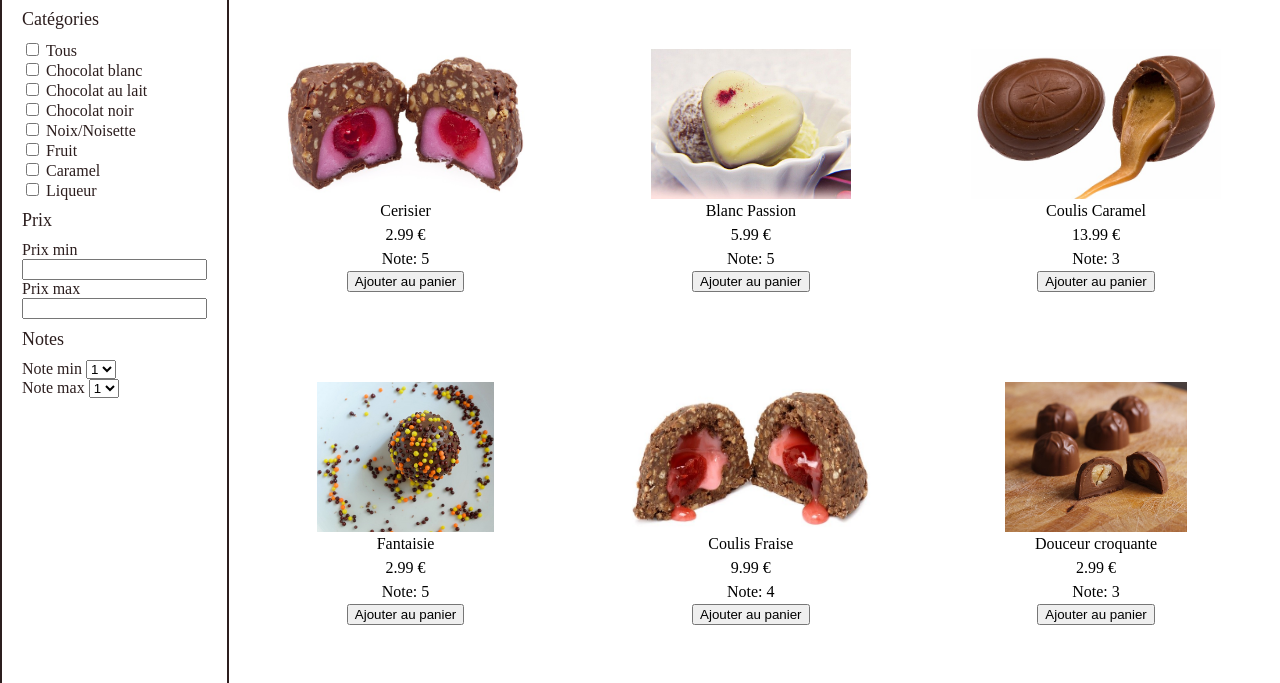
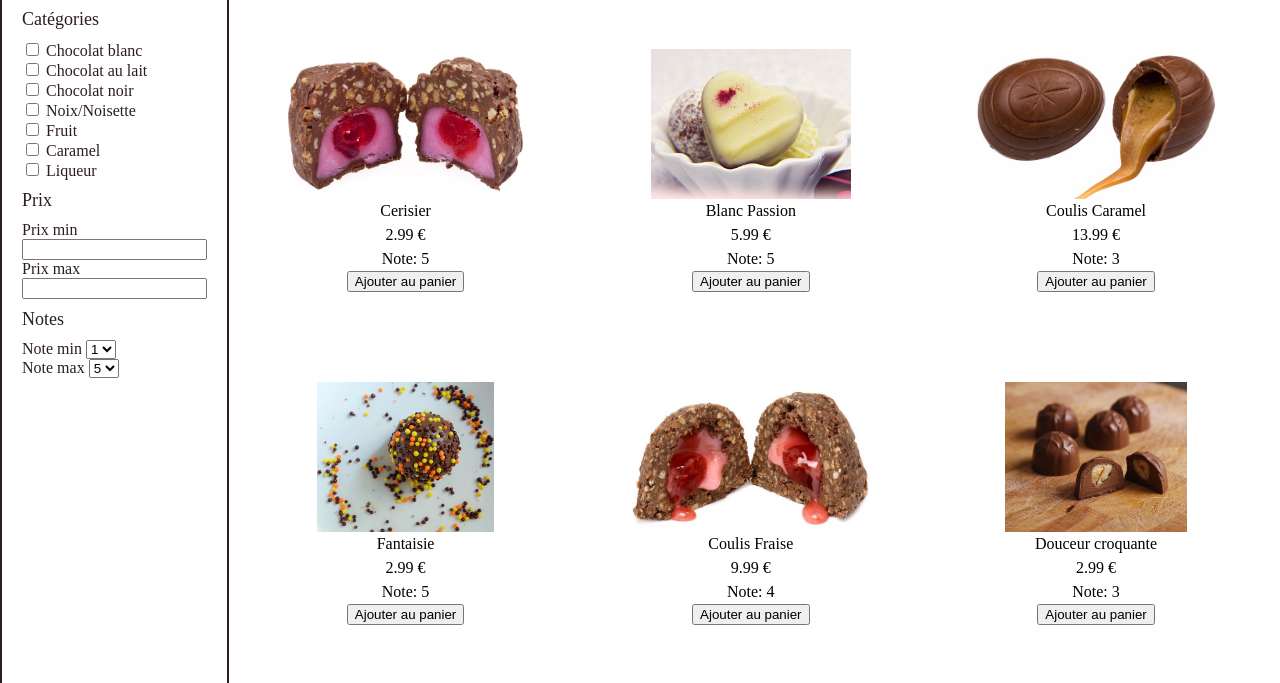
Before and after one commit to Krusty07/chocopap, a plain HTML site: page boutique.html in a window 1280 px wide. Shown: the part 93-776 px from the top of the page. Drawn offline with Linux system fonts and the light colour scheme; a web font is replaced by a local one.

Commit message:
filters OK

```diff
--- a/boutique.html
+++ b/boutique.html
@@ -32,37 +32,37 @@
         <div id="filter">
             <div class="text-style3">Cat&eacute;gories</div>
             <div class="zone-filtre">
+                <!-- <div>
+                    <input type="checkbox" id="all" class="category-checkbox">
+                    <label for="all" class="text-style4">Tous</label>
+                </div> -->
                 <div>
-                    <input type="checkbox" id="ch-all">
-                    <label for="ch-all" class="text-style4">Tous</label>
+                    <input type="checkbox" id="blanc" class="category-checkbox">
+                    <label for="blanc" class="text-style4">Chocolat blanc</label>
                 </div>
                 <div>
-                    <input type="checkbox" id="ch-chocolat-blanc">
-                    <label for="ch-chocolat-blanc" class="text-style4">Chocolat blanc</label>
+                    <input type="checkbox" id="lait" class="category-checkbox">
+                    <label for="lait" class="text-style4">Chocolat au lait</label>
                 </div>
                 <div>
-                    <input type="checkbox" id="ch-chocolat-lait">
-                    <label for="ch-chocolat-lait" class="text-style4">Chocolat au lait</label>
+                    <input type="checkbox" id="noir" class="category-checkbox">
+                    <label for="noir" class="text-style4">Chocolat noir</label>
                 </div>
                 <div>
-                    <input type="checkbox" id="ch-chocolat-noir">
-                    <label for="ch-chocolat-noir" class="text-style4">Chocolat noir</label>
+                    <input type="checkbox" id="noix" class="category-checkbox">
+                    <label for="noix" class="text-style4">Noix/Noisette</label>
                 </div>
                 <div>
-                    <input type="checkbox" id="ch-noix">
-                    <label for="ch-noix" class="text-style4">Noix/Noisette</label>
+                    <input type="checkbox" id="fruit" class="category-checkbox">
+                    <label for="fruit" class="text-style4">Fruit</label>
                 </div>
                 <div>
-                    <input type="checkbox" id="ch-fruit">
-                    <label for="ch-fruit" class="text-style4">Fruit</label>
+                    <input type="checkbox" id="caramel" class="category-checkbox">
+                    <label for="caramel" class="text-style4">Caramel</label>
                 </div>
                 <div>
-                    <input type="checkbox" id="ch-caramel">
-                    <label for="ch-caramel" class="text-style4">Caramel</label>
-                </div>
-                <div>
-                    <input type="checkbox" id="ch-liqueur">
-                    <label for="ch-liqueur" class="text-style4">Liqueur</label>
+                    <input type="checkbox" id="liqueur" class="category-checkbox">
+                    <label for="liqueur" class="text-style4">Liqueur</label>
                 </div>
             </div>
             <div class="text-style3">Prix</div>
@@ -98,7 +98,7 @@
                             <option value="2">2</option>
                             <option value="3">3</option>
                             <option value="4">4</option>
-                            <option value="5">5</option>
+                            <option value="5" selected>5</option>
                         </select>
                     </div>
                 </div>
--- a/boutique.js
+++ b/boutique.js
@@ -42,9 +42,10 @@ fetch("products.json")
       // Récupérer les valeurs des filtres
       const checkboxCategories =
         document.querySelectorAll(".category-checkbox");
-      const selectedCategories = Array.from(checkboxCategories)
+
+      const selectedValues = Array.from(checkboxCategories)
         .filter((checkbox) => checkbox.checked)
-        .map((checkbox) => checkbox.value);
+        .map((checkbox) => checkbox.id);
 
       const prixMin =
         parseFloat(document.getElementById("prix-min").value) || 0;
@@ -57,8 +58,8 @@ fetch("products.json")
       // Filtrer les produits en fonction des critères sélectionnés
       const produitsFiltres = shuffledProducts.filter((product) => {
         const categorieMatch =
-          selectedCategories.length === 0 ||
-          selectedCategories.some((category) => product.category[category]);
+          selectedValues.length === 0 ||
+          selectedValues.some((category) => product.category[category]);
         const prixMatch = product.price >= prixMin && product.price <= prixMax;
         const noteMatch = product.note >= noteMin && product.note <= noteMax;
 
```
